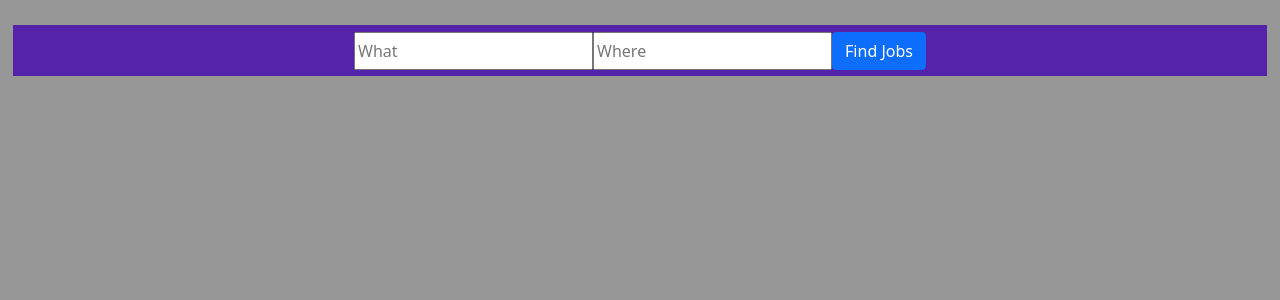
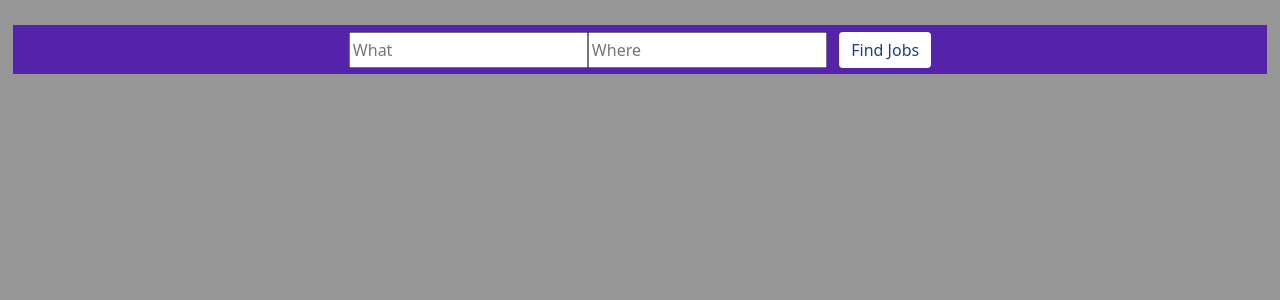
Before and after one commit to borelli28/Job-Board, a Django app: template job_board_app/templates/jobs.html in a window 1280 px wide. Shown: the part 51-351 px from the top of the page. Run offline with Django 3.2, Linux system fonts and the light colour scheme; the template is opened without the code that fills it, so the values that code supplies are empty.

Commit message:
Added styling to find job button

```diff
--- a/job_board_app/static/styles/jobs_style.css
+++ b/job_board_app/static/styles/jobs_style.css
@@ -33,6 +33,13 @@ main #search_job_form {
 
 main #search_job_form input {
   color: #1D3C8E;
+}
+
+main #search_job_form .btn-primary {
+  background-color: white;
+  color: #1D3C8E;
+  border: None;
+  margin-left: 1%;
 }
 
 main #jobs {
--- a/job_board_app/views.py
+++ b/job_board_app/views.py
@@ -141,7 +141,7 @@ def search_job(request):
             jobs.append(temp_obj)
 
         # paginator code: https://www.youtube.com/watch?v=5FKL_voZuFw
-        p = Paginator(jobs, 6)
+        p = Paginator(jobs, 9)
         print("p:")
         print(p)
         page_num = request.GET.get("page", 1)
```
